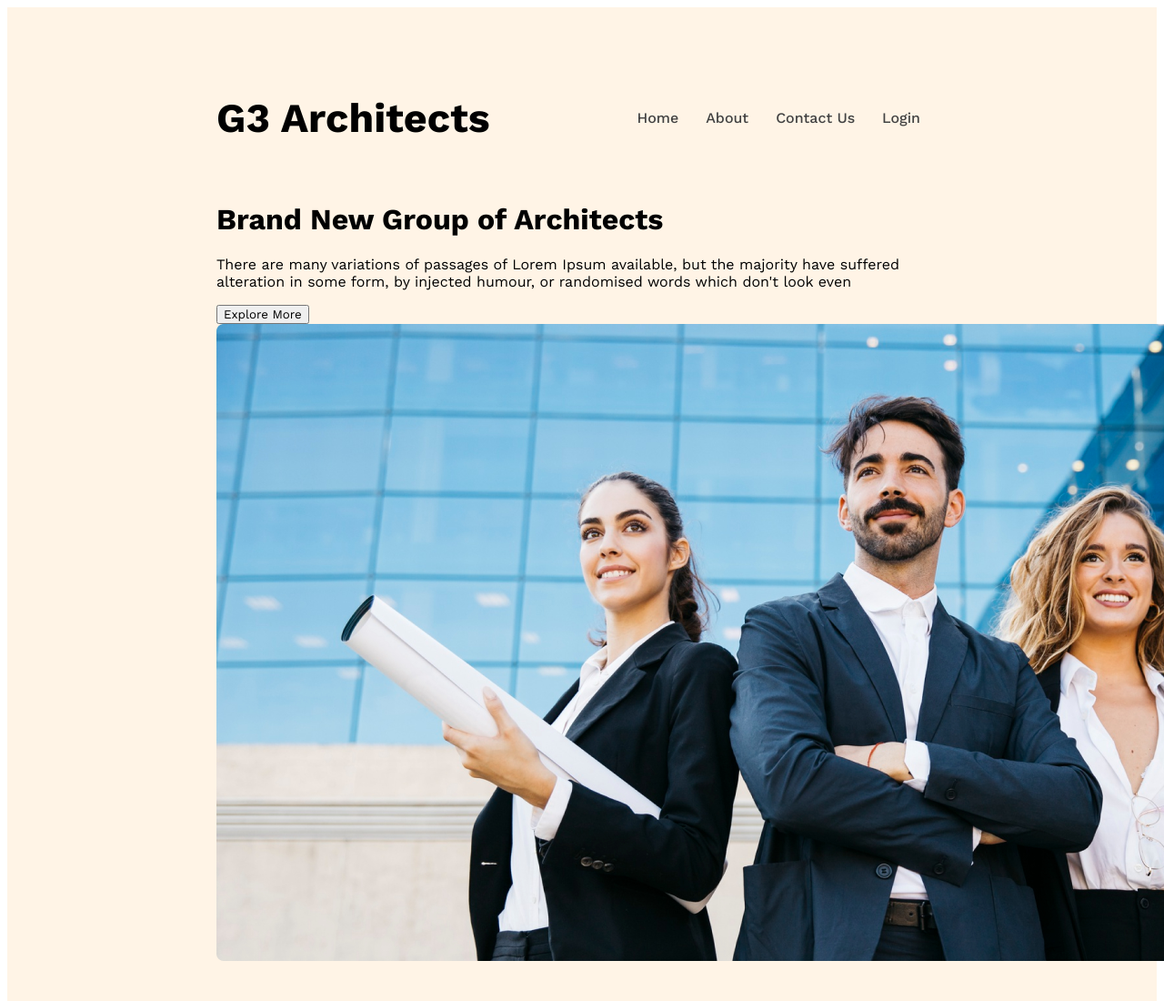
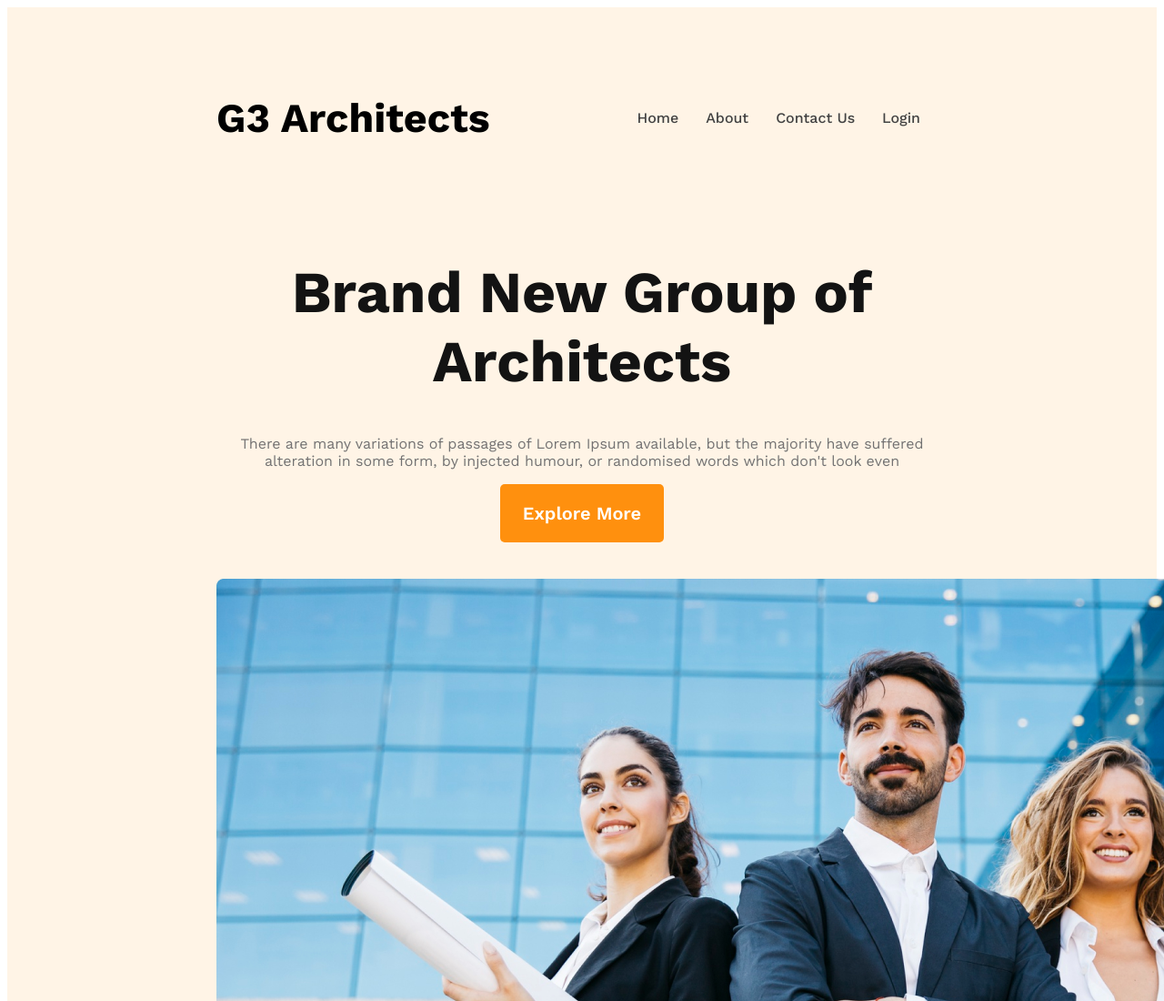
Before and after one commit to Shadman352126/g3-Architect, a plain HTML site: page index.html in a window 1280 px wide. Shown: the top 1100 px of the page at 91% size. Drawn offline with nearby package versions, Linux system fonts and the light colour scheme.

Commit message:
Banner Description Added

```diff
--- a/css/style.css
+++ b/css/style.css
@@ -2,6 +2,21 @@
   /* padding: 0;
   margin: 0; */
   font-family: "Work Sans", sans-serif;
+}
+.btn {
+  padding: 20px 25px;
+  font-size: 1.25rem;
+  font-weight: 600;
+  color: #fff;
+  border-radius: 5px;
+  background-color: #ff900e;
+  border: none;
+  transition: 1s;
+}
+.btn:hover {
+  background: transparent;
+  border: 2px solid #ff900e;
+  color: #000;
 }
 /* header style */
 header {
@@ -30,3 +45,19 @@ nav li a {
   text-decoration: none;
   color: var(--dark-02, #424242);
 }
+/* banner style */
+.banner-content {
+  max-width: 800px;
+  text-align: center;
+  margin: 0 auto;
+  padding: 40px 0px;
+}
+.banner-title {
+  font-size: 4rem;
+  font-weight: 700;
+  color: #131313;
+}
+.banner-description {
+  color: #727272;
+  font-size: 1rem;
+}
--- a/index.html
+++ b/index.html
@@ -22,6 +22,7 @@
         </ul>
       </nav>
       <div class="banner">
+        <div class="banner-content">
           <h1 class="banner-title">Brand New Group of Architects</h1>
           <p class="banner-description">
             There are many variations of passages of Lorem Ipsum available, but
@@ -29,6 +30,7 @@
             humour, or randomised words which don't look even
           </p>
           <button class="btn btn-primary">Explore More</button>
+        </div>
         <img src="images/banner.png" alt="" />
       </div>
     </header>
```
Lines whose indentation alone changed are shown as unchanged.
